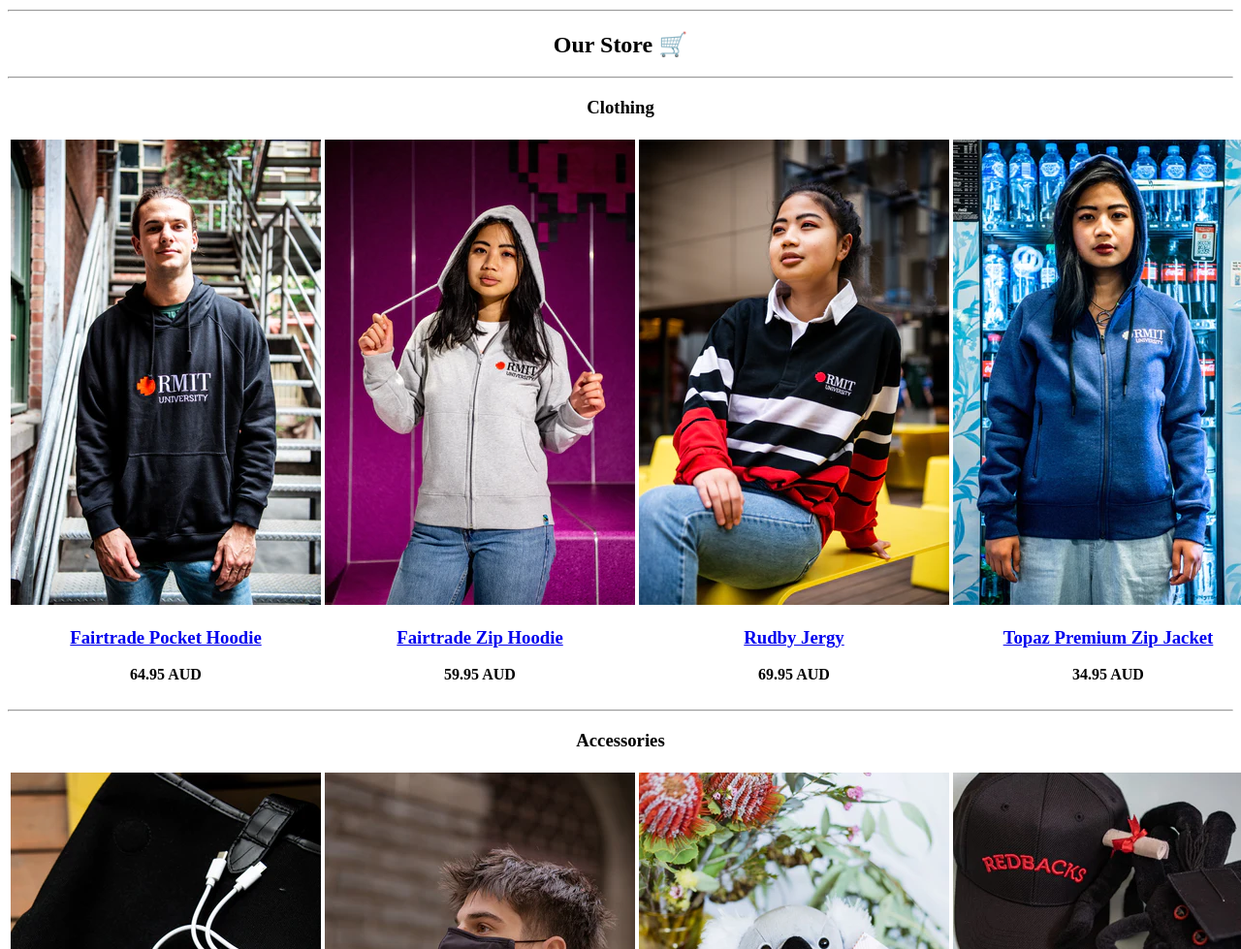
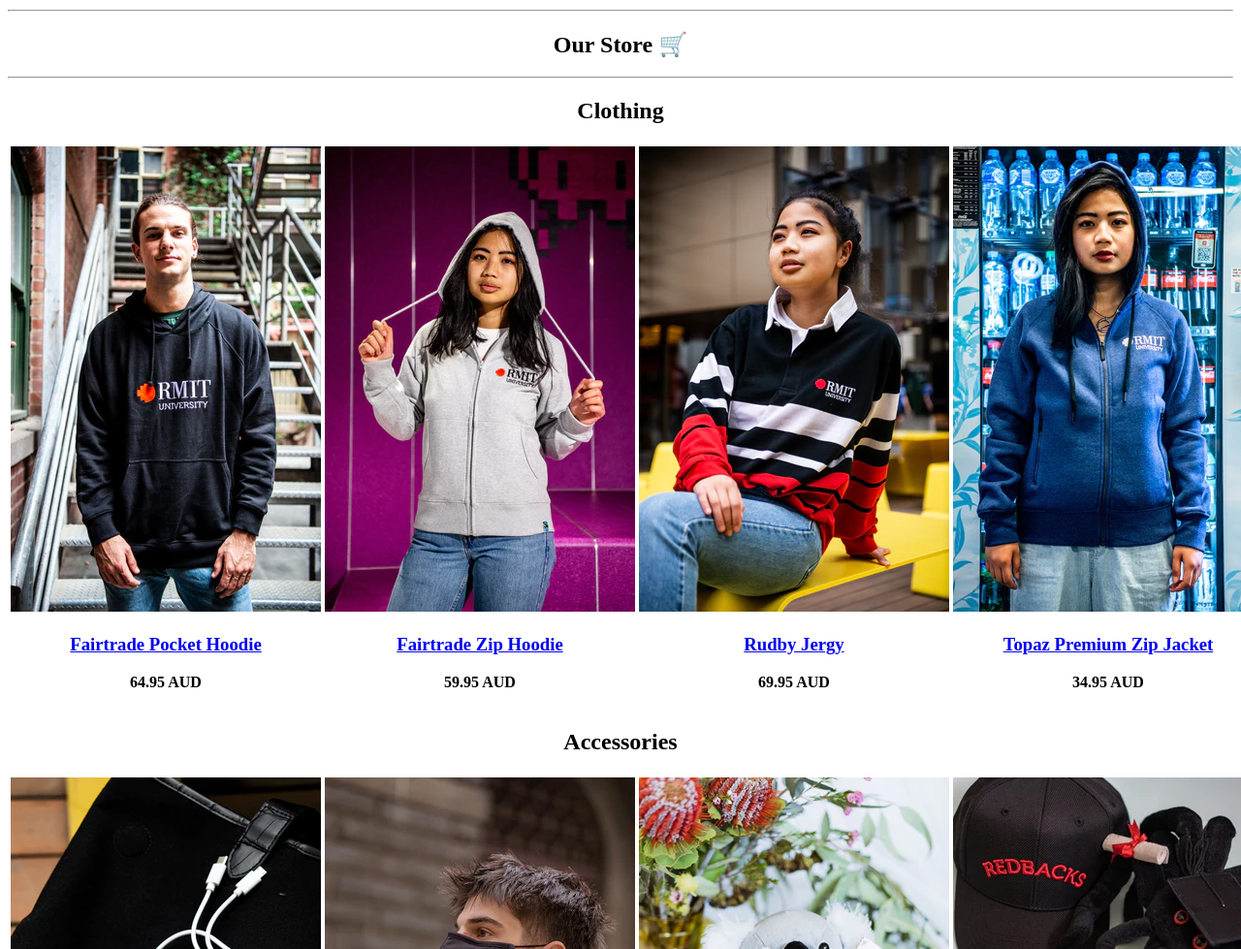
Before and after one commit to L0ngTr4n/L0ngTr4n.github.io, a plain HTML site: page index.html in a window 1280 px wide. Shown: the part 654-1633 px from the top of the page at 97% size. Drawn offline with Linux system fonts and the light colour scheme.

Commit message:
Update index.html

```diff
--- a/index.html
+++ b/index.html
@@ -45,10 +45,10 @@
             <!--==========First Section==========-->
             <section>
                 <hr>
-                <h2>Our Store 🛒</h2>
+                <h1>Our Store 🛒</h1>
                 <hr>
                 <div>
-                    <h3>Clothing</h3>
+                    <h2>Clothing</h2>
                     <table id="Clothing">
                         <tr>
                             <td>
@@ -114,9 +114,9 @@
 
 
                         </tr> -->
-                    <hr>
+
                     <table id="Accessories">
-                        <h3>Accessories</h3>
+                        <h2>Accessories</h2>
 
                         <tr>
 
```
